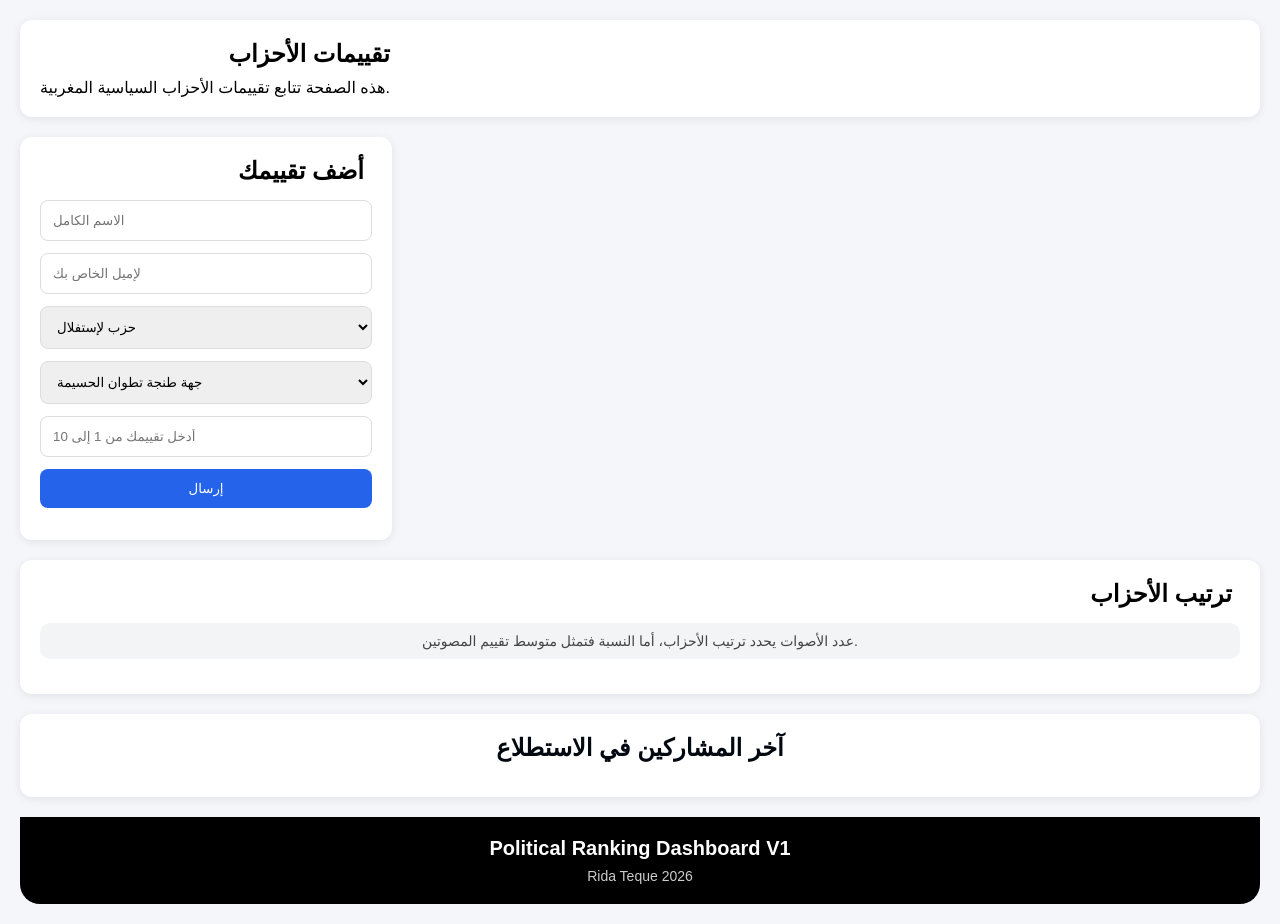
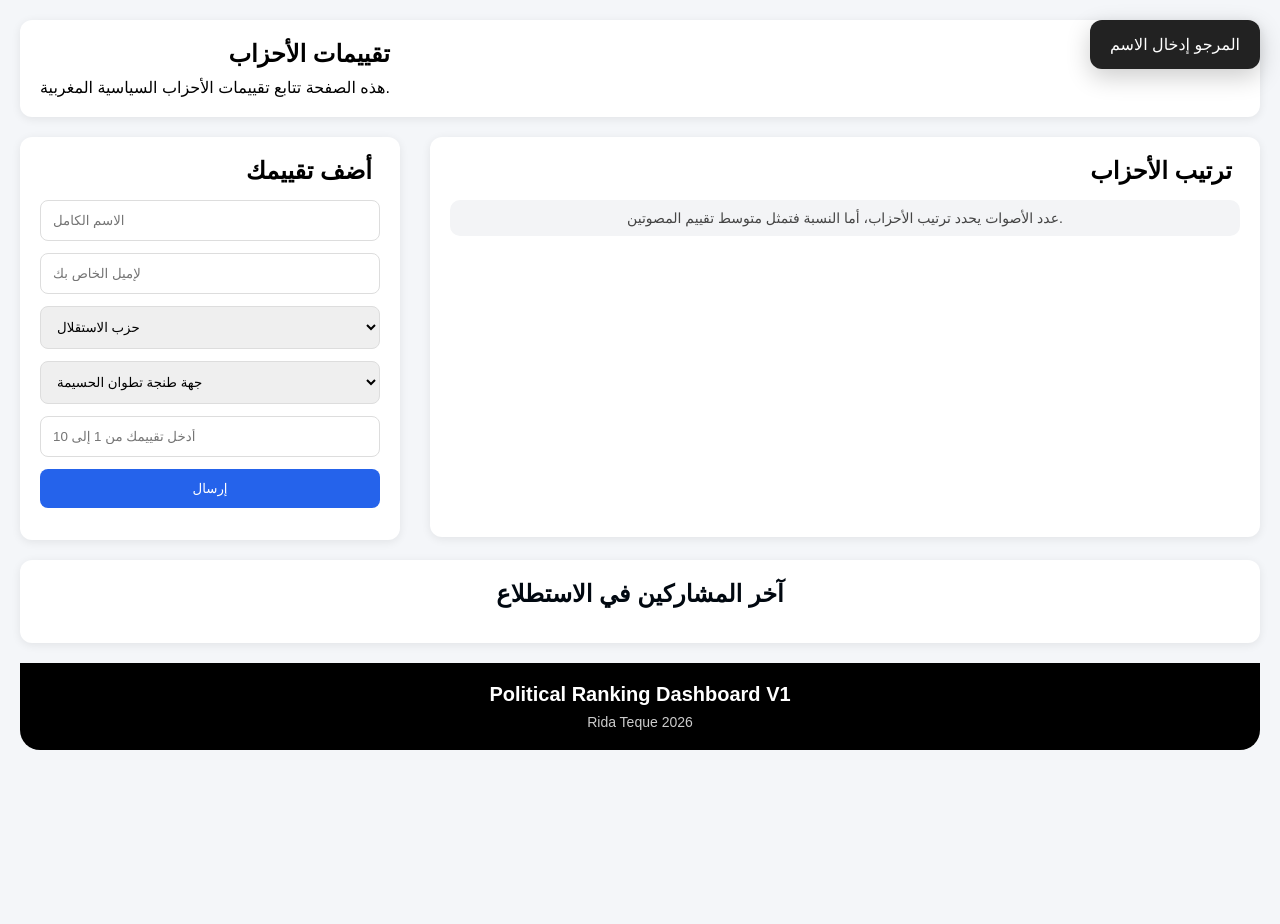
Before and after one commit to 2030S/politiclev1, a plain HTML site: page political/index.html in a window 1280 px wide. Both pictures are taken after a click on the button "إرسال". After the commit the page ends 800 px from the top, so only its background shows below. Drawn offline with Linux system fonts and the light colour scheme; no server answers; a script that the page names is missing.

Commit message:
v1.7stabel

```diff
--- a/political/css/responsive/desktop.css
+++ b/political/css/responsive/desktop.css
@@ -1,21 +1,28 @@
-@media screen and (min-width:1025px){
+@media screen and (min-width:1024px){
 
-  body{
-    padding:20px;
-  }
-
-  main{
-    display:flex;
-    gap:20px;
+  .desktop-layout{
+    display:grid;
+    grid-template-columns:380px 1fr;
+    gap:30px;
+    align-items:start;
   }
 
   #input-section{
-    width:30%;
-  }
-
-  #chart-section{
-    width:70%;
-    height:400px;
+    width: 100%;
+    position:sticky;
+    top:20px;
   }
 
 }
+
+  #ranking-section{
+    min-height:400px;
+    width:100%;
+    margin:0;
+  }
+
+  #participants-list{
+    display:grid;
+    grid-template-columns:repeat(3,1fr);
+    gap:20px;
+  }
--- a/political/css/responsive/mobile.css
+++ b/political/css/responsive/mobile.css
@@ -204,3 +204,31 @@
   font-weight:bold;
   color:#3470f2;
 }
+
+.custom-alert{
+
+  position:fixed;
+  top:20px;
+  right:20px;
+
+  background:#222;
+  color:white;
+
+  padding:15px 20px;
+
+  border-radius:12px;
+
+  box-shadow:0 8px 25px rgba(0,0,0,.2);
+
+  z-index:9999;
+
+  opacity:0;
+  transform:translateY(-20px);
+
+  transition:.3s;
+}
+
+.custom-alert.show{
+  opacity:1;
+  transform:translateY(0);
+}
--- a/political/index.html
+++ b/political/index.html
@@ -28,25 +28,38 @@
 <section id="container">
   <div>
     <h1 id="h1container">تقييمات الأحزاب</h1>
-      <p id="p1container">هذه الصفحة تتابع تقييمات الأحزاب السياسية المغربية.</p>
+    <p id="p1container">
+      هذه الصفحة تتابع تقييمات الأحزاب السياسية المغربية.
+    </p>
   </div>
 </section>
 
-<main>
+<main class="desktop-layout">
 
   <section id="input-section">
 
     <h2 class="h2input">أضف تقييمك</h2>
 
-  <input type="text" id="name" placeholder="الاسم الكامل" required>
-  <input type="email" id="email" placeholder="لإميل الخاص بك" required>
+    <input
+      type="text"
+      id="name"
+      placeholder="الاسم الكامل"
+      required
+    >
+
+    <input
+      type="email"
+      id="email"
+      placeholder="لإميل الخاص بك"
+      required
+    >
 
     <select id="party">
-    <option value="حزب الاستقلال"> حزب لإستفلال</option>
+      <option value="حزب الاستقلال">حزب الاستقلال</option>
       <option value="التجمع الوطني للأحرار">التجمع الوطني للأحرار</option>
       <option value="حزب الأصالة والمعاصرة">حزب الأصالة والمعاصرة</option>
       <option value="حزب العدالة والتنمية">حزب العدالة والتنمية</option>
-    <option value="لاتحاد الاشتراكي للقوات الشعبية">لاتحاد الاشتراكي للقوات الشعبية</option>
+      <option value="لاتحاد الاشتراكي للقوات الشعبية">الاتحاد الاشتراكي للقوات الشعبية</option>
       <option value="الحركة الشعبية">الحركة الشعبية</option>
       <option value="حزب التقدم والاشتراكية">حزب التقدم والاشتراكية</option>
       <option value="الاتحاد الدستوري">الاتحاد الدستوري</option>
@@ -55,18 +68,18 @@
     </select>
 
     <select id="region">
-    <option >جهة طنجة تطوان الحسيمة</option>
-    <option >جهة الشرق</option>
-    <option >جهة فاس مكناس</option>
-    <option >جهة الرباط سلا القنيطرة</option>
-    <option >جهة بني ملال خنيفرة</option>
-    <option >جهة الدار البيضاء سطاتر</option>
-    <option >جهة مراكش آسفي</option>
-    <option >جهة درعة تافيلالت</option>
-    <option >جهة سوس ماسة</option>
-    <option >جهة كلميم واد نون</option>
-    <option >جهة العيون الساقية الحمراء</option>
-    <option >جهة الداخلة وادي الذهب</option>
+      <option>جهة طنجة تطوان الحسيمة</option>
+      <option>جهة الشرق</option>
+      <option>جهة فاس مكناس</option>
+      <option>جهة الرباط سلا القنيطرة</option>
+      <option>جهة بني ملال خنيفرة</option>
+      <option>جهة الدار البيضاء سطات</option>
+      <option>جهة مراكش آسفي</option>
+      <option>جهة درعة تافيلالت</option>
+      <option>جهة سوس ماسة</option>
+      <option>جهة كلميم واد نون</option>
+      <option>جهة العيون الساقية الحمراء</option>
+      <option>جهة الداخلة وادي الذهب</option>
     </select>
 
     <input
@@ -74,44 +87,55 @@
       id="score"
       min="1"
       max="10"
-  placeholder="أدخل تقييمك من 1 إلى 10"required>
+      placeholder="أدخل تقييمك من 1 إلى 10"
+      required
+    >
 
-  <button type="button" onclick="sendData()">إرسال</button>
+    <button
+      type="button"
+      onclick="sendData()"
+    >
+      إرسال
+    </button>
 
   </section>
 
-
-<section id="chart-section">
-  <h2>Political Chart</h2>
-  <canvas id="partyChart"></canvas>
-</section>
-
-</main>
-
   <section id="ranking-section">
 
-  <h2 class="h2ranking">ترتيب الأحزاب</h2>
+    <h2 class="h2ranking">
+      ترتيب الأحزاب
+    </h2>
 
     <p id="ranking-info">
-    عدد الأصوات يحدد ترتيب الأحزاب، أما النسبة فتمثل متوسط تقييم المصوتين.
+      عدد الأصوات يحدد ترتيب الأحزاب،
+      أما النسبة فتمثل متوسط تقييم المصوتين.
     </p>
 
     <div id="ranking-results"></div>
 
   </section>
 
+</main>
+
 <section id="data-section">
-  <h2 class="hparty">آخر المشاركين في الاستطلاع</h2>
+
+  <h2 class="hparty">
+    آخر المشاركين في الاستطلاع
+  </h2>
+
   <div id="participants-list"></div>
+
 </section>
-
-
 
 <footer id="footer">
 
-  <h3>Political Ranking Dashboard V1</h3>
+  <h3>
+    Political Ranking Dashboard V1
+  </h3>
 
-  <p>Rida Teque 2026</p>
+  <p>
+    Rida Teque 2026
+  </p>
 
 </footer>
 
@@ -123,7 +147,5 @@
 <script src="js/ui.js"></script>
 <script src="js/app.js"></script>
 
-
-
 </body>
 </html>
--- a/political/js/api.js
+++ b/political/js/api.js
@@ -37,22 +37,22 @@ async function sendData() {
     document.getElementById("score").value.trim();
 
   if(!name){
-    alert("المرجو إدخال الاسم");
+    showAlert("المرجو إدخال الاسم");
     return;
   }
 
   if(!email){
-    alert("المرجو إدخال البريد الإلكتروني");
+    showAlert("المرجو إدخال البريد الإلكتروني");
     return;
   }
 
   if(!score){
-    alert("المرجو إدخال التقييم");
+    showAlert("المرجو إدخال التقييم");
     return;
   }
 
   if(Number(score) < 1 || Number(score) > 10){
-    alert("التقييم يجب أن يكون بين 1 و 10");
+    showAlert("التقييم يجب أن يكون بين 1 و 10");
     return;
   }
 
--- a/political/js/ui.js
+++ b/political/js/ui.js
@@ -29,3 +29,30 @@ function showData(data){
     "participants-list"
   ).innerHTML = html;
 }
+
+function showAlert(message){
+
+  const alertBox =
+    document.createElement("div");
+
+  alertBox.className = "custom-alert";
+
+  alertBox.textContent = message;
+
+  document.body.appendChild(alertBox);
+
+  setTimeout(() => {
+    alertBox.classList.add("show");
+  }, 50);
+
+  setTimeout(() => {
+
+    alertBox.classList.remove("show");
+
+    setTimeout(() => {
+      alertBox.remove();
+    }, 300);
+
+  }, 3000);
+
+}
```
Also changed, not shown: political/css/component/container.css (line endings or trailing spaces), political/css/variables.css (line endings or trailing spaces). Lines whose indentation alone changed are shown as unchanged.
